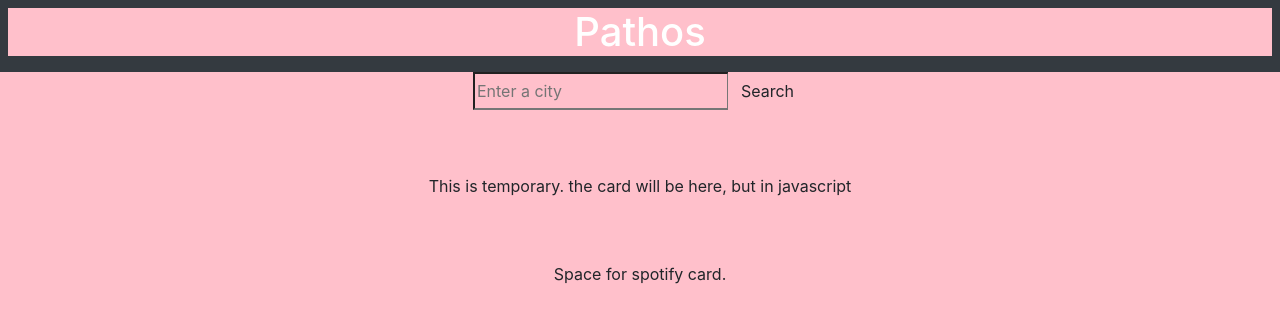
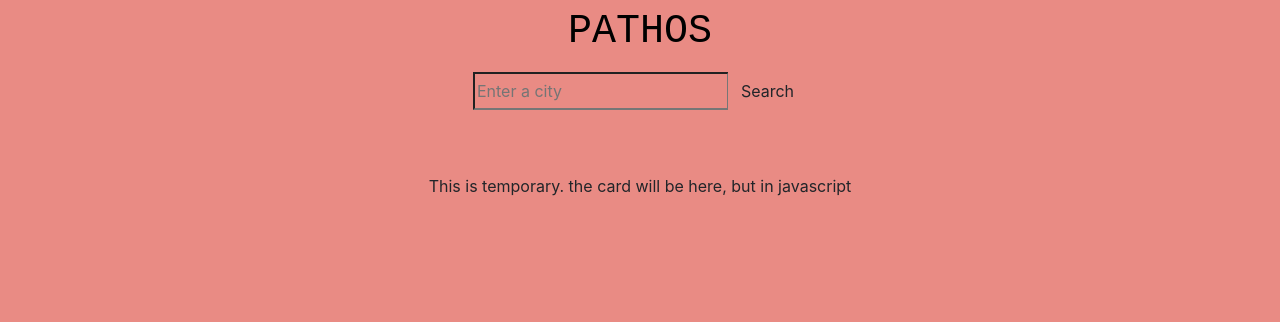
Before and after one commit to Daria0862/Pathos, a plain HTML site: page index.html in a window 1280 px wide. Drawn offline with nearby package versions, Linux system fonts and the light colour scheme; no server answers.

Commit message:
added some css

```diff
--- a/index.html
+++ b/index.html
@@ -13,8 +13,8 @@
 </head>
 
 <body>
-  <header class="container-fluid text-center text-white bg-dark p-2 weather-header">
-    <h1>Pathos</h1>
+  <header class="container-fluid text-center text-white p-2 weather-header">
+    <h1>PATHOS</h1>
   </header>
 
   <!-- max-width for ultra wide resolutions -->
@@ -38,19 +38,9 @@
       </div>
 
 
-
       <div class="col-lg-12">
         <section id="today" class="mt-5" role="region" aria-live="polite">
           <p style="text-align: center;">This is temporary. the card will be here, but in javascript</p>
-        </section>
-
-      </div>
-
-
-
-      <div class="col-lg-12">
-        <section id="today" class="mt-5" role="region" aria-live="polite">
-          <p style="text-align: center;">Space for spotify card.</p>
         </section>
 
       </div>
--- a/style.css
+++ b/style.css
@@ -1,8 +1,21 @@
 * {
-    background-color: pink;
+    background-color:rgb(233, 139, 132)
+}
+
+header {
+    font-family: 'Courier New', Courier, monospace ;
+}
+
+h1 {
+    color: black;
 }
 
 .form {
     display: flex;
     justify-content: center;
 }
+
+.col-lg-12 {
+    display: flex;
+    justify-content: center;
+}
```
